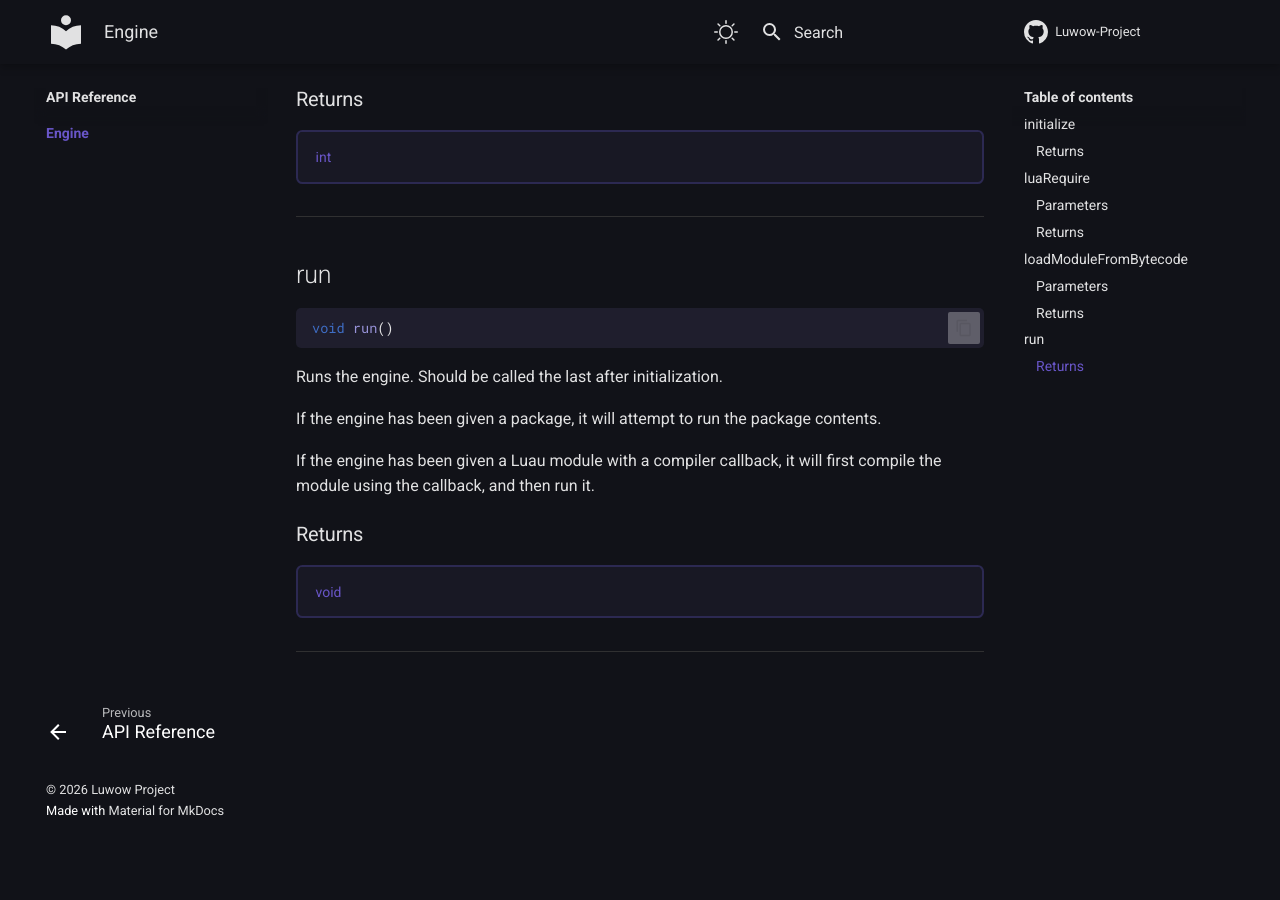
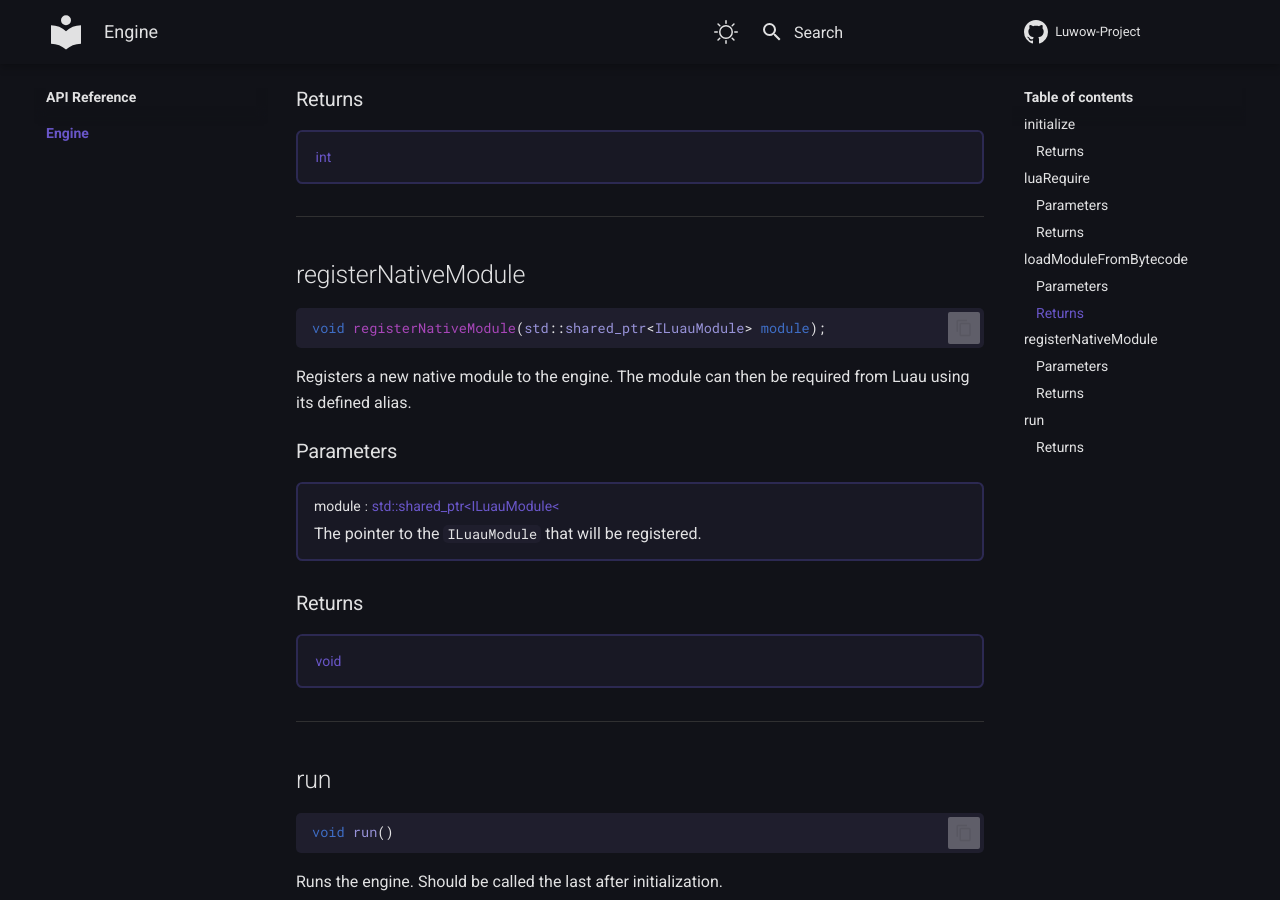
Before and after one commit to Luwow-Project/Documentation, an MkDocs documentation site: the page built from docs/api-reference/engine/index.md, in a window 1280 px wide and 900 px high, scrolled down 2029 px. Built offline with MkDocs 1.6.1 and Material for MkDocs 9.7.7, drawn with Linux system fonts in a browser that asks for light colours; before the commit the page ends 2862 px from its top, so only the background shows below that.

Commit message:
Add native modules tutorial and update the engine API reference

````diff
--- a/docs/api-reference/engine/index.md
+++ b/docs/api-reference/engine/index.md
@@ -190,6 +190,50 @@ Executes a module with its bytecode in a new sandboxed Luau thread. If the engin
 
 -----
 
+## registerNativeModule
+
+```cpp
+void registerNativeModule(std::shared_ptr<ILuauModule> module);
+```
+
+Registers a new native module to the engine. The module can then be required from Luau using its defined alias.
+
+### Parameters
+<span markdown>
+    <div class="md-typeset__table">
+        <table>
+            <tbody>
+                <tr class="api-param-tr-first">
+                    <td>
+                        <div class="api-param-header">
+                            <span class="api-param-title">module</span>
+                            <span>:</span>
+                            <span class="api-param-title"><a href=""><span>std::shared_ptr&lt;ILuauModule&lt;</span></a></span>
+                            </span>
+                        </div>
+                        <p class="api-param-description">The pointer to the <code>ILuauModule</code> that will be registered.</p>
+                    </td>
+                </tr>
+            </tbody>
+        </table>
+    </div>
+</span>
+
+### Returns
+<span markdown>
+    <div class="md-typeset__table">
+        <table>
+            <tbody>
+                <tr>
+                    <td class="api-return-box"><a href="">void</a></td>
+                </tr>
+            </tbody>
+        </table>
+    </div>
+</span>
+
+-----
+
 ## run
 
 ```cpp
--- a/mkdocs.yml
+++ b/mkdocs.yml
@@ -66,6 +66,7 @@ nav:
     - Tutorials: tutorials/index.md
     - Luwow Project Setup: tutorials/setup.md
     - Require Resolution: tutorials/require.md
+    - Native Modules: tutorials/nativeModules.md
   - API Reference:
     - API Reference: api-reference/index.md
     - Engine:
````
Also changed, not shown: README.md (added, +1 -0 lines), docs/tutorials/nativeModules.md (added, +297 -0 lines), docs/tutorials/setup.md (+2 -2 lines).
